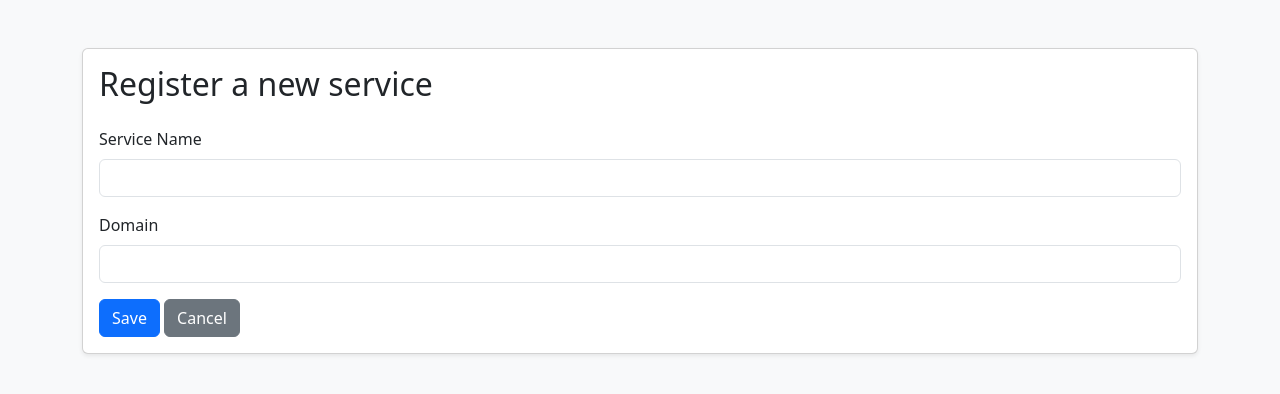
After one commit to isislab-unisa/XRTourGuide, a FastAPI app: template community_server/templates/register_service.html in a window 1280 px wide. The commit adds this page. Shown: the top 394 px of the page. Run offline with FastAPI, Linux system fonts and the light colour scheme; the template is opened without the code that fills it, so the values that code supplies are empty.

Commit message:
fix: service model

```diff
--- a/community_server/app/main.py
+++ b/community_server/app/main.py
@@ -1,4 +1,5 @@
 import sys, os
+from fastapi import Request
 sys.path.append(os.path.dirname(os.path.dirname(os.path.abspath(__file__))))
 from contextlib import asynccontextmanager
 from fastapi import FastAPI, Depends, HTTPException, Form
@@ -10,6 +11,8 @@ from pydantic import BaseModel
 from fastapi.templating import Jinja2Templates
 from fastapi.responses import HTMLResponse
 from fastapi.requests import Request as FastAPIRequest
+from fastapi.responses import RedirectResponse
+
 
 dotenv.load_dotenv()
 
@@ -42,7 +45,8 @@ async def lifespan(app: FastAPI):
         if not existing_service:
             new_service = models.Services(
                 name="default",
-                domain="default"
+                domain="default",
+                active=True
             )
             db.add(new_service)
             print("Servizio di default aggiunto")
@@ -72,7 +76,7 @@ def get_db():
 async def root(request: FastAPIRequest, db: Session = Depends(get_db)):
     services = db.query(models.Services).all()
     return templates.TemplateResponse(
-        request=request, name="home.html", context={"services": services}
+        request=request, name="login.html", context={"services": services}
     )
 
 @app.get("/list_services/")
@@ -94,4 +98,44 @@ async def login(
     if not user or not user.verify_password(password):
         return templates.TemplateResponse("home.html", {"request": request, "message": "Invalid credentials"})
 
-    return templates.TemplateResponse("home.html", {"request": request, "message": f"Welcome {user.name}!"})
+    services = db.query(models.Services).all()
+    return templates.TemplateResponse(
+        "home.html",
+        {"request": request, "message": f"Welcome {user.name}!", "services": services})
+
+@app.get("/register_service")
+def register_service(request: Request):
+    return templates.TemplateResponse(
+        "register_service.html",
+        {"request": request}
+    )
+
+@app.post("/add_service/")
+def add_service(
+    request: Request,
+    name: str = Form(...),
+    domain: str = Form(...),
+    db: Session = Depends(get_db)
+):
+    new_service = models.Services(name=name, domain=domain)
+    db.add(new_service)
+    db.commit()
+    return RedirectResponse("/", status_code=303)
+
+@app.get("/delete_service/{service_id}")
+def delete_service(service_id: int, db: Session = Depends(get_db)):
+    service = db.query(models.Services).filter(models.Services.id == service_id).first()
+    if not service:
+        raise HTTPException(status_code=404, detail="Service not found")
+    db.delete(service)
+    db.commit()
+    return RedirectResponse("/", status_code=303)
+
+@app.get("/deactivate_service/{service_id}")
+def deactivate_service(service_id: int, db: Session = Depends(get_db)):
+    service = db.query(models.Services).filter(models.Services.id == service_id).first()
+    if not service:
+        raise HTTPException(status_code=404, detail="Service not found")
+    service.active = False
+    db.commit()
+    return RedirectResponse("/", status_code=303)
--- a/community_server/model/models.py
+++ b/community_server/model/models.py
@@ -1,4 +1,4 @@
-from sqlalchemy import Column, Integer, String
+from sqlalchemy import Column, Integer, String, Boolean
 from .database import Base
 from passlib.context import CryptContext
 
@@ -9,7 +9,7 @@ class Services(Base):
     id = Column(Integer, primary_key=True, index=True)
     name = Column(String(50), nullable=False)
     domain = Column(String(100), nullable=False, unique=True)
-    # others...
+    active = Column(Boolean, default=True, nullable=False)
 
 class User(Base):
     __tablename__ = "users"
--- a/community_server/templates/home.html
+++ b/community_server/templates/home.html
@@ -12,7 +12,7 @@
 <div class="container my-5">
     <div class="d-flex justify-content-between align-items-center mb-4">
         <h1>{{ message }}</h1>
-        <a href="/add_service/" class="btn btn-success">Add Service</a>
+        <a href="/register_service" class="btn btn-success">Add Service</a>
     </div>
 
     <div class="card shadow-sm">
@@ -35,6 +35,7 @@
                             <td>{{ service.name }}</td>
                             <td>{{ service.domain }}</td>
                             <td><button href="/delete_service/{{ service.id }}" class="btn btn-danger">Delete</button></td>
+                            <td><button href="/deactivate_service/{{ service.id }}" class="btn btn-danger">Deactivate</button></td>
                         </tr>
                         {% else %}
                         <tr>
--- /dev/null
+++ b/community_server/templates/register_service.html
@@ -0,0 +1,32 @@
+<!DOCTYPE html>
+<html lang="en">
+<head>
+    <meta charset="UTF-8">
+    <meta name="viewport" content="width=device-width, initial-scale=1.0">
+    <title>Register Service</title>
+    <link href="https://cdn.jsdelivr.net/npm/bootstrap@5.3.2/dist/css/bootstrap.min.css" rel="stylesheet">
+</head>
+<body class="bg-light">
+
+<div class="container my-5">
+    <div class="card shadow-sm">
+        <div class="card-body">
+            <h2 class="mb-4">Register a new service</h2>
+            <form method="post" action="/add_service/">
+                <div class="mb-3">
+                    <label for="name" class="form-label">Service Name</label>
+                    <input type="text" class="form-control" id="name" name="name" required>
+                </div>
+                <div class="mb-3">
+                    <label for="domain" class="form-label">Domain</label>
+                    <input type="text" class="form-control" id="domain" name="domain" required>
+                </div>
+                <button type="submit" class="btn btn-primary">Save</button>
+                <a href="/" class="btn btn-secondary">Cancel</a>
+            </form>
+        </div>
+    </div>
+</div>
+
+</body>
+</html>
```
